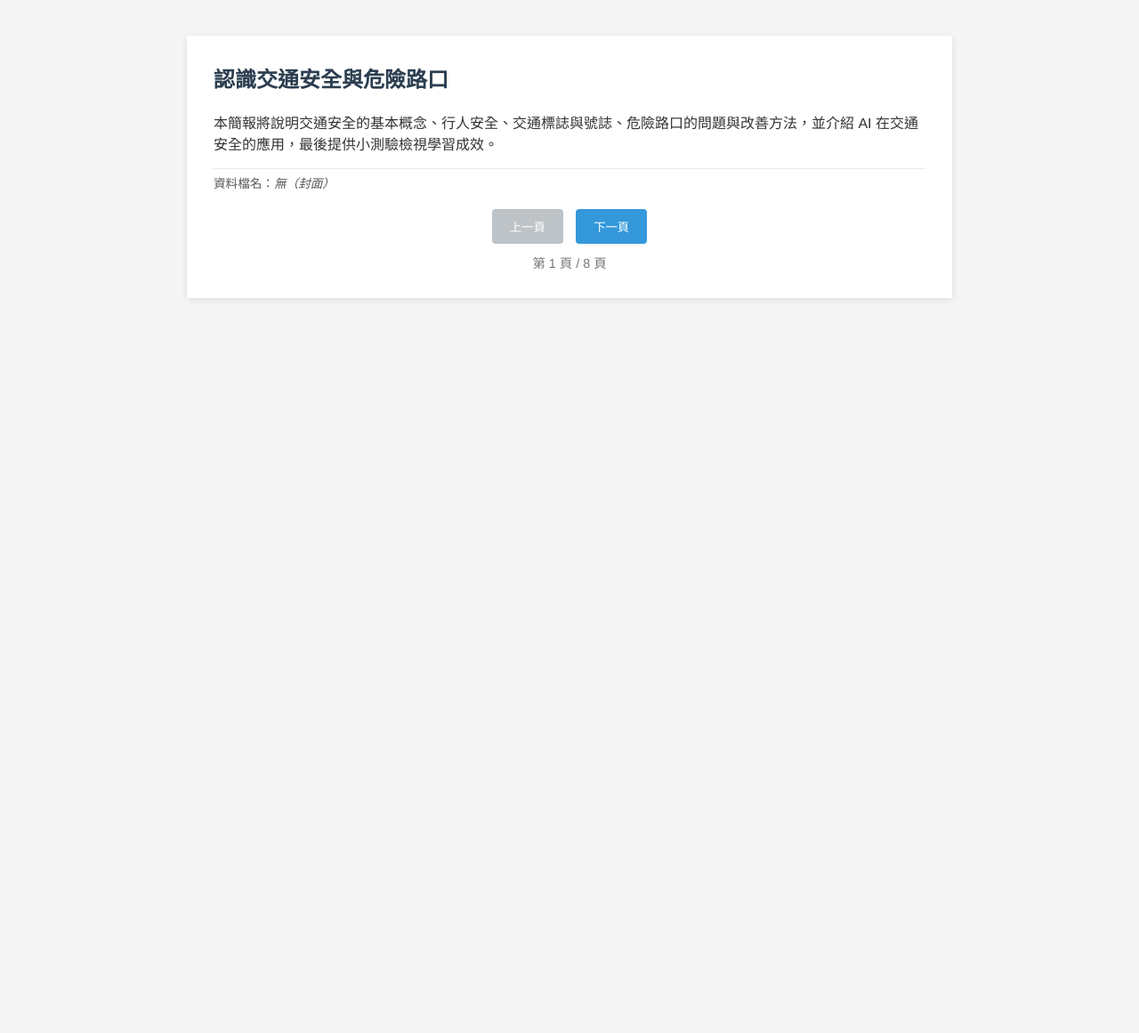
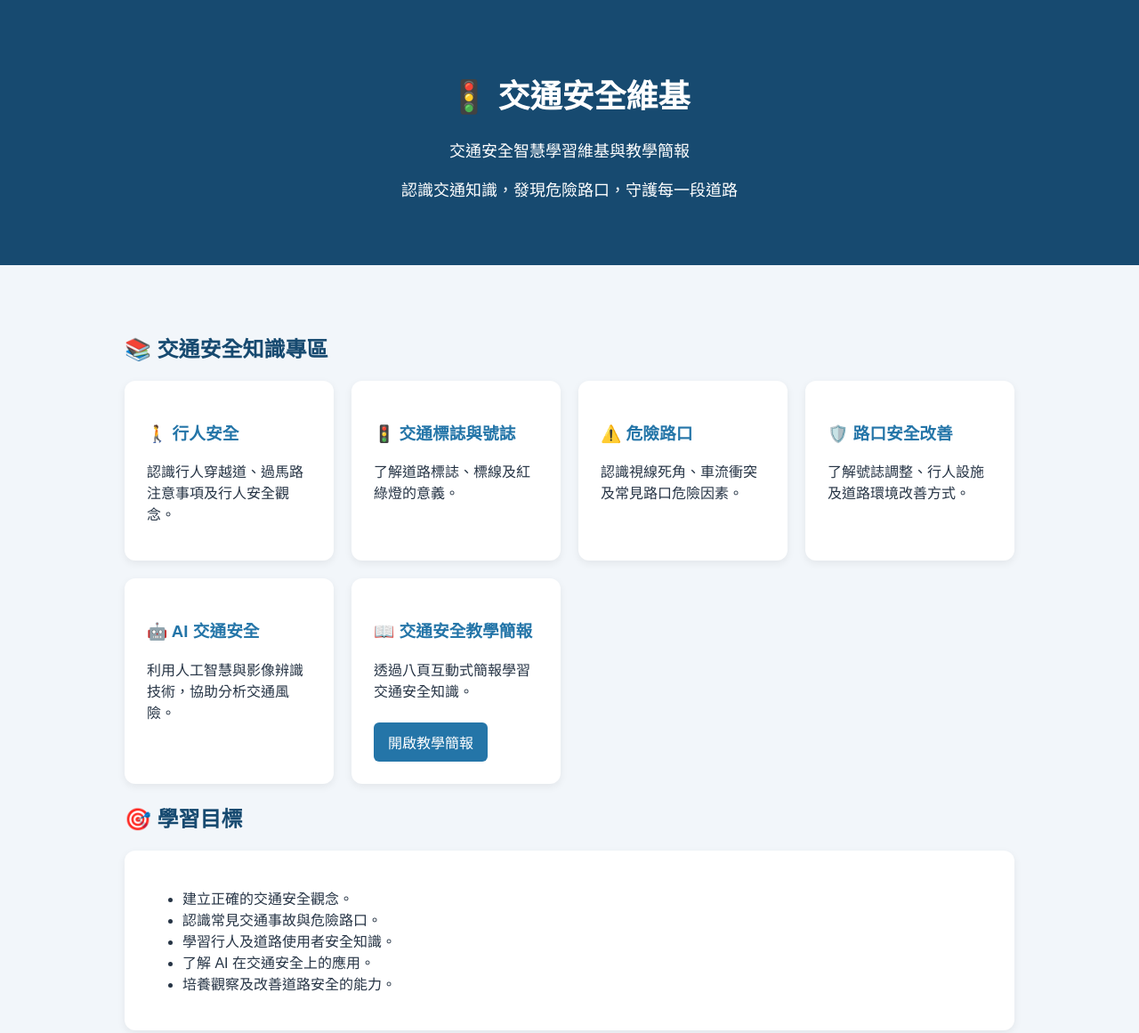
Before and after one commit to d1124251013-del/traffic-safety-wiki, a plain HTML site: page index.html in a window 1280 px wide. Shown: the top 1161 px of the page at 89% size. Before the commit the page ends 800 px from the top, so only its background shows below. Drawn offline with Linux system fonts and the light colour scheme.

Commit message:
Update index.html

```diff
--- a/index.html
+++ b/index.html
@@ -2,175 +2,120 @@
 <html lang="zh-Hant">
 <head>
 <meta charset="UTF-8">
-<title>認識交通安全與危險路口</title>
+<meta name="viewport" content="width=device-width, initial-scale=1.0">
+<title>交通安全維基</title>
 <style>
-    body {font-family: "Helvetica Neue", Helvetica, Arial, sans-serif; margin:0; background:#f5f5f5; color:#333;}
-    .container {max-width:800px; margin:40px auto; background:#fff; padding:30px; box-shadow:0 2px 8px rgba(0,0,0,0.1);}
-    h1, h2 {color:#2c3e50; margin-top:0;}
-    .slide {display:none;}
-    .active {display:block;}
-    .nav {text-align:center; margin-top:20px;}
-    .nav button {background:#3498db; color:#fff; border:none; padding:10px 20px; margin:0 5px; cursor:pointer; border-radius:4px;}
-    .nav button:disabled {background:#bdc3c7; cursor:not-allowed;}
-    .page-info {margin-top:10px; font-size:0.9em; color:#777;}
-    ul {margin-left:20px;}
-    .source {font-size:0.85em; color:#555; margin-top:10px; border-top:1px solid #eaeaea; padding-top:5px;}
-    .quiz {margin-top:20px;}
-    .quiz p {margin:5px 0;}
+body {
+    margin: 0;
+    font-family: Arial, sans-serif;
+    background: #f2f6fa;
+    color: #263445;
+}
+header {
+    background: #174a70;
+    color: white;
+    text-align: center;
+    padding: 55px 20px;
+}
+header h1 { font-size: 36px; }
+header p { font-size: 18px; }
+main {
+    max-width: 1000px;
+    margin: 35px auto;
+    padding: 20px;
+}
+h2 { color: #174a70; }
+.grid {
+    display: grid;
+    grid-template-columns: repeat(auto-fit,minmax(230px,1fr));
+    gap: 20px;
+}
+.card {
+    background: white;
+    padding: 25px;
+    border-radius: 12px;
+    box-shadow: 0 3px 10px #0001;
+}
+.card h3 { color: #2475a8; }
+a {
+    display: inline-block;
+    background: #2475a8;
+    color: white;
+    text-decoration: none;
+    padding: 10px 16px;
+    border-radius: 6px;
+    margin-top: 8px;
+}
+a:hover { background: #174a70; }
+footer {
+    background: #174a70;
+    color: white;
+    text-align: center;
+    padding: 20px;
+    margin-top: 40px;
+}
 </style>
 </head>
 <body>
-<div class="container">
-    <!-- Slide 1: 封面 -->
-    <section class="slide active" data-index="1">
-        <h1>認識交通安全與危險路口</h1>
-        <p>本簡報將說明交通安全的基本概念、行人安全、交通標誌與號誌、危險路口的問題與改善方法，並介紹 AI 在交通安全的應用，最後提供小測驗檢視學習成效。</p>
-        <div class="source">資料檔名：<em>無（封面）</em></div>
-    </section>
 
-    <!-- Slide 2: 基本概念 -->
-    <section class="slide" data-index="2">
-        <h2>交通安全基本概念</h2>
-        <ul>
-            <li>交通安全＝道路使用者遵守規則、注意環境，降低事故機會。</li>
-            <li>道路使用者包括：行人、汽車、機車與自行車騎士。</li>
-            <li>每位使用者皆須遵守交通號誌、標誌與道路規定。</li>
-        </ul>
-        <div class="source">資料檔名：<em>01_交通安全基本概念.txt</em></div>
-    </section>
+<header>
+<h1>🚦 交通安全維基</h1>
+<p>交通安全智慧學習維基與教學簡報</p>
+<p>認識交通知識，發現危險路口，守護每一段道路</p>
+</header>
 
-    <!-- Slide 3: 行人安全 -->
-    <section class="slide" data-index="3">
-        <h2>行人安全</h2>
-        <ul>
-            <li>應使用行人穿越道，避免在車道中任意穿越。</li>
-            <li>過馬路前先停下觀察左右來車，遵守交通號誌。</li>
-            <li>行走時不要同時使用手機，以免分心。</li>
-            <li>即使行人號誌亮起，也要確認車輛已停下，防止視線死角或轉彎車輛。</li>
-        </ul>
-        <div class="source">資料檔名：<em>01_行人安全.txt、02_行人交通安全.txt</em></div>
-    </section>
+<main>
+<h2>📚 交通安全知識專區</h2>
+<div class="grid">
 
-    <!-- Slide 4: 交通標誌與號誌 -->
-    <section class="slide" data-index="4">
-        <h2>交通標誌、標線與號誌</h2>
-        <ul>
-            <li>標誌、標線、號誌分別具警告、禁制與指示功能。</li>
-            <li>標誌以圖案或文字傳遞資訊；標線設於道路上；號誌以燈號管理通行。</li>
-            <li>常見號誌：紅燈（停）、黃燈（警示）、綠燈（行）。</li>
-            <li>使用者須依號誌指示通行，並同時留意現場交通狀況。</li>
-        </ul>
-        <div class="source">資料檔名：<em>02_交通標誌與號誌.txt、03_道路標誌與交通號誌.txt</em></div>
-    </section>
-
-    <!-- Slide 5: 危險路口 -->
-    <section class="slide" data-index="5">
-        <h2>危險路口常見問題</h2>
-        <ul>
-            <li>車流量大、視線不良、轉彎速度過快。</li>
-            <li>行人穿越設施不足，易發生衝突。</li>
-            <li>大型車在路口需「慢、看、停」以確保安全。</li>
-        </ul>
-        <div class="source">資料檔名：<em>04_危險路口常見問題.txt、04_危險路口與行人安全.txt、03_路口停讓安全.txt</em></div>
-    </section>
-
-    <!-- Slide 6: 改善方法 -->
-    <section class="slide" data-index="6">
-        <h2>危險路口改善方法</h2>
-        <ul>
-            <li>調整號誌時間，讓行人與車輛有足夠通行時間。</li>
-            <li>增設行人穿越設施（斑馬線、行人天橋、地下道）。</li>
-            <li>改善路口照明，提高夜間可見度。</li>
-            <li>大型車在接近路口時「慢、看、停」；轉彎時注意內輪差與視線死角。</li>
-            <li>提醒駕駛減速，特別在視線不良或行人密集區域。</li>
-        </ul>
-        <div class="source">資料檔名：<em>04_危險路口常見問題.txt、03_路口停讓安全.txt</em></div>
-    </section>
-
-    <!-- Slide 7: AI 交通安全應用 -->
-    <section class="slide" data-index="7">
-        <h2>AI 交通安全應用</h2>
-        <ul>
-            <li>人工智慧與影像辨識可分析行車影像。</li>
-            <li>找出異常事件與高風險情境。</li>
-            <li>分析結果提供給交通管理單位作為改善參考。</li>
-        </ul>
-        <div class="source">資料檔名：<em>05_AI交通安全應用.txt</em></div>
-    </section>
-
-    <!-- Slide 8: 重點整理與小測驗 -->
-    <section class="slide" data-index="8">
-        <h2>重點整理</h2>
-        <ul>
-            <li>交通安全是遵守規則、注意環境的結果。</li>
-            <li>行人應使用穿越道、觀察號誌、避免分心。</li>
-            <li>標誌、標線、號誌各有警告、禁制、指示功能。</li>
-            <li>危險路口的問題多因視線、速度與設施不足。</li>
-            <li>改善方法包括調整號誌、增設穿越設施、提升照明與大型車「慢、看、停」。</li>
-            <li>AI 可協助偵測與分析交通風險，提升管理效能。</li>
-        </ul>
-
-        <div class="quiz">
-            <h3>小測驗（請自行思考答案）</h3>
-            <p>1. 行人在過馬路時，哪一項行為最容易造成危險？<br>
-               A. 使用行人穿越道<br>
-               B. 一邊走路一邊使用手機<br>
-               C. 觀察左右來車</p>
-
-            <p>2. 大型車在接近路口時，正確的三步驟是什麼？<br>
-               A. 快、看、停<br>
-               B. 慢、看、停<br>
-               C. 慢、聽、停</p>
-
-            <p>3. AI 在交通安全的主要功能是什麼？<br>
-               A. 替駕駛人開車<br>
-               B. 分析行車影像找出異常與高風險情境<br>
-               C. 製作道路標誌</p>
-        </div>
-
-        <div class="source">資料檔名：<em>01_交通安全基本概念.txt、01_行人安全.txt、02_行人交通安全.txt、02_交通標誌與號誌.txt、03_道路標誌與交通號誌.txt、04_危險路口常見問題.txt、04_危險路口與行人安全.txt、03_路口停讓安全.txt、05_AI交通安全應用.txt</em></div>
-    </section>
-
-    <!-- Navigation -->
-    <div class="nav">
-        <button id="prevBtn">上一頁</button>
-        <button id="nextBtn">下一頁</button>
-        <div class="page-info" id="pageInfo">第 1 頁 / 8 頁</div>
-    </div>
+<div class="card">
+<h3>🚶 行人安全</h3>
+<p>認識行人穿越道、過馬路注意事項及行人安全觀念。</p>
 </div>
 
-<script>
-    const slides = document.querySelectorAll('.slide');
-    const total = slides.length;
-    let current = 0; // zero‑based index
+<div class="card">
+<h3>🚦 交通標誌與號誌</h3>
+<p>了解道路標誌、標線及紅綠燈的意義。</p>
+</div>
 
-    const prevBtn = document.getElementById('prevBtn');
-    const nextBtn = document.getElementById('nextBtn');
-    const pageInfo = document.getElementById('pageInfo');
+<div class="card">
+<h3>⚠️ 危險路口</h3>
+<p>認識視線死角、車流衝突及常見路口危險因素。</p>
+</div>
 
-    function showSlide(index) {
-        slides[current].classList.remove('active');
-        slides[index].classList.add('active');
-        current = index;
-        updateNav();
-    }
+<div class="card">
+<h3>🛡️ 路口安全改善</h3>
+<p>了解號誌調整、行人設施及道路環境改善方式。</p>
+</div>
 
-    function updateNav() {
-        prevBtn.disabled = current === 0;
-        nextBtn.disabled = current === total - 1;
-        pageInfo.textContent = `第 ${current + 1} 頁 / ${total} 頁`;
-    }
+<div class="card">
+<h3>🤖 AI 交通安全</h3>
+<p>利用人工智慧與影像辨識技術，協助分析交通風險。</p>
+</div>
 
-    prevBtn.addEventListener('click', () => {
-        if (current > 0) showSlide(current - 1);
-    });
+<div class="card">
+<h3>📖 交通安全教學簡報</h3>
+<p>透過八頁互動式簡報學習交通安全知識。</p>
+<a href="slides.html">開啟教學簡報</a>
+</div>
 
-    nextBtn.addEventListener('click', () => {
-        if (current < total - 1) showSlide(current + 1);
-    });
+</div>
 
-    // Initialize
-    updateNav();
-</script>
+<h2>🎯 學習目標</h2>
+<div class="card">
+<ul>
+<li>建立正確的交通安全觀念。</li>
+<li>認識常見交通事故與危險路口。</li>
+<li>學習行人及道路使用者安全知識。</li>
+<li>了解 AI 在交通安全上的應用。</li>
+<li>培養觀察及改善道路安全的能力。</li>
+</ul>
+</div>
+</main>
+
+<footer>
+<p>交通安全維基｜交通安全智慧學習與教學平台</p>
+</footer>
+
 </body>
 </html>
```
